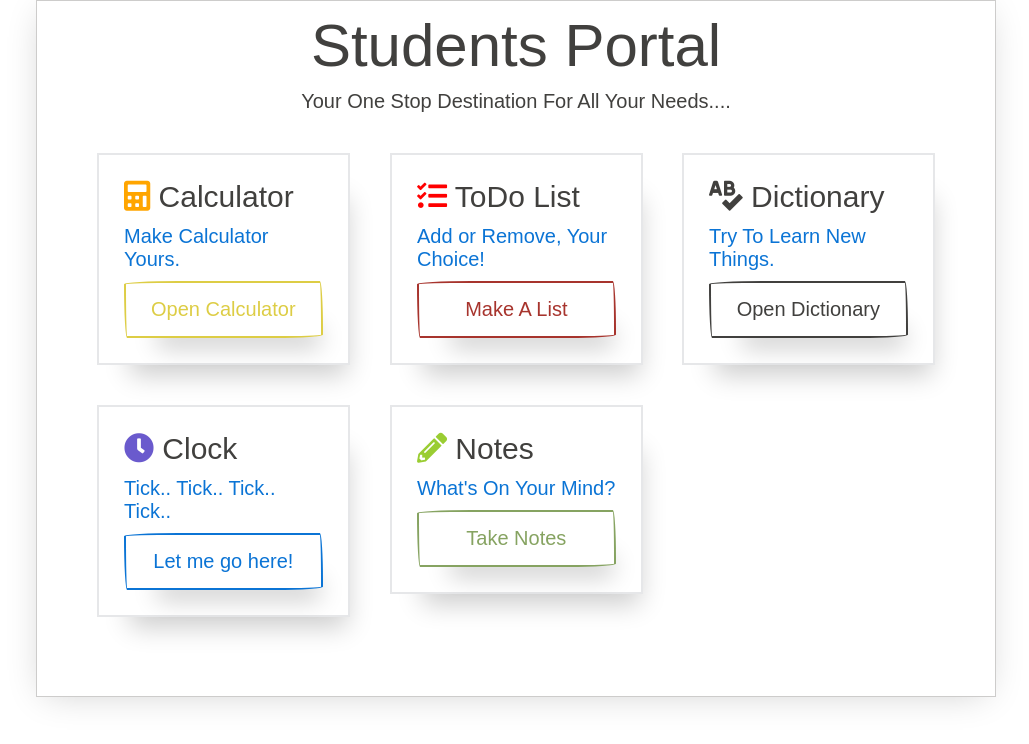
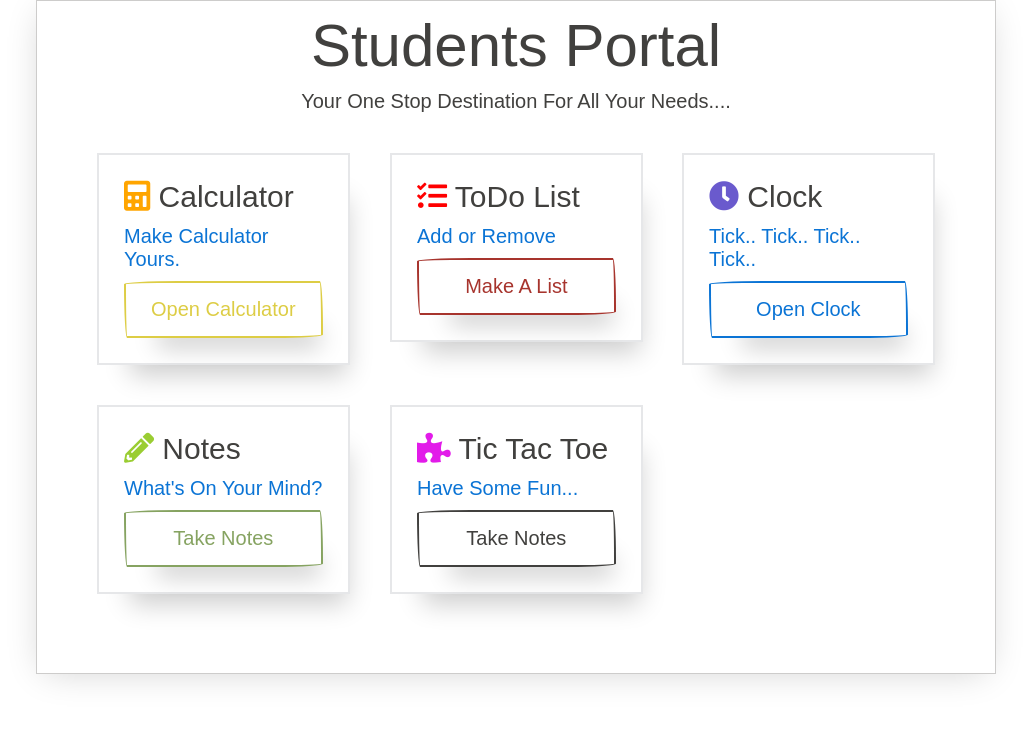
Before and after one commit to Chirimiri97/Students-Portal, a plain HTML site: page home.html in a window 1280 px wide. Shown: the whole page, without its empty margins (124-1153 px from the left). Drawn offline with nearby package versions, Linux system fonts and the light colour scheme; a web font is replaced by a local one.

Commit message:
Removed Dictionary and Added Tic Tac Toe.

```diff
--- a/home.html
+++ b/home.html
@@ -51,7 +51,7 @@
                 <span><i class="fas fa-tasks" style="color: red"></i></span>
                 ToDo List
               </h4>
-              <h5 class="card-subtitle">Add or Remove, Your Choice!</h5>
+              <h5 class="card-subtitle">Add or Remove</h5>
               <a href="todo.html"
                 ><button class="btn-block btn-danger-outline">
                   Make A List
@@ -61,7 +61,7 @@
           </div>
         </div>
         <!-- ***************** Dictionary ********************* -->
-        <div class="sm-12 md-6 lg-4 col">
+        <!-- <div class="sm-12 md-6 lg-4 col">
           <div class="card">
             <div class="card-body">
               <h4 class="card-title">
@@ -75,7 +75,7 @@
               >
             </div>
           </div>
-        </div>
+        </div> -->
         <!-- ****************** Clock ********************* -->
         <div class="sm-12 md-6 lg-4 col">
           <div class="card">
@@ -89,7 +89,7 @@
               <h5 class="card-subtitle">Tick.. Tick.. Tick.. Tick..</h5>
               <a href="https://www.google.com" target="_blank"
                 ><button class="btn-block btn-secondary-outline">
-                  Let me go here!
+                  Open Clock
                 </button></a
               >
             </div>
@@ -112,6 +112,22 @@
             </div>
           </div>
         </div>
+        <!-- ****************** Tic Tac Toe ******************** -->
+        <div class="sm-12 md-6 lg-4 col">
+          <div class="card">
+            <div class="card-body">
+              <h4 class="card-title">
+                <span
+                  ><i class="fas fa-puzzle-piece" style="color: rgb(226, 27, 233);"></i></span>
+                Tic Tac Toe
+              </h4>
+              <h5 class="card-subtitle">Have Some Fun...</h5>
+              <a href="notes.html"><button class="btn-block btn-primary-outline">
+                Take Notes
+              </button></a>
+            </div>
+          </div>
+        </div>
       </div>
     </div>
   </body>
```
